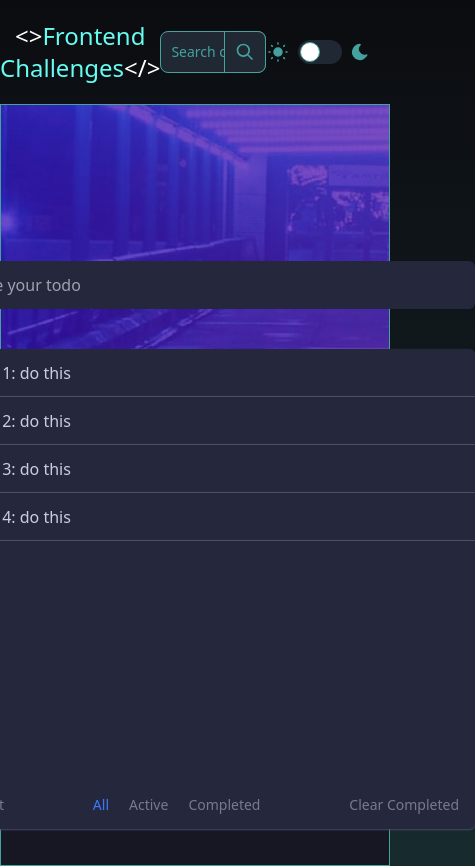
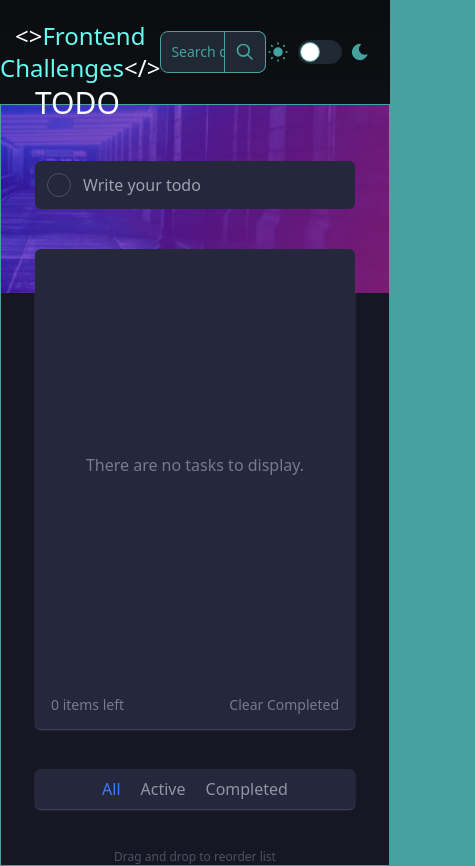
Before and after one commit to mrccord/frontend-challenges, a Next.js app: page /todo-app in a window 390 px wide. Shown: the whole page, 475 px wide, since content can reach past the window. Built offline with nearby package versions, Linux system fonts and the light colour scheme.

Commit message:
added mobile version and drag and drop

```diff
--- a/package.json
+++ b/package.json
@@ -18,6 +18,7 @@
     "next": "13.3.1",
     "postcss": "8.4.23",
     "react": "18.2.0",
+    "react-beautiful-dnd": "^13.1.1",
     "react-dom": "18.2.0",
     "tailwindcss": "3.3.1",
     "typescript": "5.0.4",
@@ -25,6 +26,7 @@
   },
   "devDependencies": {
     "@svgr/webpack": "^8.0.1",
+    "@types/react-beautiful-dnd": "^13.1.4",
     "@types/uuid": "^9.0.2",
     "prettier": "^2.8.8",
     "prettier-plugin-tailwindcss": "^0.3.0"
--- a/src/app/todo-app/components/Background.tsx
+++ b/src/app/todo-app/components/Background.tsx
@@ -6,7 +6,7 @@ type Props = {
 export default function Background({ children }: Props) {
   return (
     <div className="flex h-full flex-col bg-lt-very-light-gray bg-cover dark:bg-dt-very-dark-blue">
-      <div className="h-72 w-full bg-todo_app_bg_light bg-cover align-middle dark:bg-todo_app_bg_dark" />
+      <div className="h-72 w-full bg-todo_app_bg_light_mobile bg-cover align-middle dark:bg-todo_app_bg_dark_mobile sm:bg-todo_app_bg_light dark:sm:bg-todo_app_bg_dark" />
       {children}
     </div>
   )
--- a/src/app/todo-app/components/InputTodo.tsx
+++ b/src/app/todo-app/components/InputTodo.tsx
@@ -14,10 +14,10 @@ export default function InputTodo({ setTodo }: Props) {
     ) as HTMLInputElement
 
     const todo = elements.value
-    setTodo((prev) =>
-      prev.concat({ id: uuidv4(), title: todo, completed: false }),
-    )
-
+    setTodo((prev) => [
+      ...prev,
+      { id: uuidv4(), title: todo, completed: false },
+    ])
     ;(e.currentTarget.elements.namedItem('todo') as HTMLInputElement).value = ''
   }
   return (
--- a/src/app/todo-app/components/Todo.tsx
+++ b/src/app/todo-app/components/Todo.tsx
@@ -1,14 +1,23 @@
 import React from 'react'
 import { TTodo } from '../types/todo'
+import { Draggable } from 'react-beautiful-dnd'
 
 type Props = {
   todo: TTodo
   markAsCompleted: (id: string) => void
+  index: number
 }
 
-export default function Todo({ todo, markAsCompleted }: Props) {
+export default function Todo({ todo, markAsCompleted, index }: Props) {
   return (
-    <div className="flex h-12 w-full border-b-[1px] border-lt-very-light-grayish-blue dark:border-dt-very-dark-grayish-blue">
+    <Draggable key={todo.id} draggableId={todo.id} index={index}>
+      {(provided, snapshot) => (
+        <div
+          className="flex h-12 w-full border-b-[1px] border-lt-very-light-grayish-blue dark:border-dt-very-dark-grayish-blue"
+          {...provided.dragHandleProps}
+          {...provided.draggableProps}
+          ref={provided.innerRef}
+        >
           <div className="h-12 w-12 rounded-l-md">
             <div className="hover:via-gradient-from m-3 flex h-[26px] w-[26px] items-center justify-center rounded-full bg-lt-very-light-grayish-blue hover:bg-gradient-to-tl hover:from-todo-gradient-from hover:to-todo-gradient-to dark:bg-dt-very-dark-grayish-blue">
               <button
@@ -32,6 +41,7 @@ export default function Todo({ todo, markAsCompleted }: Props) {
               </button>
             </div>
           </div>
+
           <span className="self-center">
             {todo.completed ? (
               <del className="text-lt-light-grayish-blue dark:text-dt-dark-grayish-blue">
@@ -44,5 +54,7 @@ export default function Todo({ todo, markAsCompleted }: Props) {
             )}
           </span>
         </div>
+      )}
+    </Draggable>
   )
 }
--- a/src/app/todo-app/components/TodoActions.tsx
+++ b/src/app/todo-app/components/TodoActions.tsx
@@ -2,24 +2,15 @@ import { Dispatch, SetStateAction } from 'react'
 import { TodosStatusEnum } from '../enums/todos-status.enum'
 
 type Props = {
-  todosLeft: number
   setActive: Dispatch<SetStateAction<TodosStatusEnum>>
   active: TodosStatusEnum
-  removeAllCompletedTodos: () => void
 }
 
-export default function TodoActions({
-  todosLeft,
-  setActive,
-  active,
-  removeAllCompletedTodos,
-}: Props) {
+export default function TodoActions({ setActive, active }: Props) {
   const cssClass =
     'cursor-pointer hover:text-lt-very-dark-grayish-blue dark:hover:text-dt-light-grayish-blue-hover'
   const cssColorBase = 'text-gradient-base'
   return (
-    <section className="mt-auto flex h-12 w-full items-center justify-between self-end px-4 text-sm text-lt-dark-grayish-blue dark:text-dt-dark-grayish-blue">
-      <span>{todosLeft} items left</span>
     <div className="flex gap-5">
       <span
         onClick={() => {
@@ -52,9 +43,5 @@ export default function TodoActions({
         Completed
       </span>
     </div>
-      <span onClick={removeAllCompletedTodos} className={cssClass}>
-        Clear Completed
-      </span>
-    </section>
   )
 }
--- /dev/null
+++ b/src/app/todo-app/components/TodoFooter.tsx
@@ -0,0 +1,32 @@
+import React, { Dispatch, SetStateAction } from 'react'
+import { TodosStatusEnum } from '../enums/todos-status.enum'
+import TodoActions from './TodoActions'
+
+type Props = {
+  todosleft: number
+  removeAllCompletedTodos: () => void
+  setActive: Dispatch<SetStateAction<TodosStatusEnum>>
+  active: TodosStatusEnum
+}
+
+export default function TodoFooter({
+  todosleft,
+  removeAllCompletedTodos,
+  setActive,
+  active,
+}: Props) {
+  return (
+    <section className="mt-auto flex h-12 w-full items-center justify-between self-end px-4 text-sm text-lt-dark-grayish-blue dark:text-dt-dark-grayish-blue">
+      <span>{todosleft} items left</span>
+      <div className="hidden sm:flex">
+        <TodoActions setActive={setActive} active={active} />
+      </div>
+      <span
+        onClick={removeAllCompletedTodos}
+        className="cursor-pointer hover:text-lt-very-dark-grayish-blue dark:hover:text-dt-light-grayish-blue-hover"
+      >
+        Clear Completed
+      </span>
+    </section>
+  )
+}
--- a/src/app/todo-app/components/TodoLayout.tsx
+++ b/src/app/todo-app/components/TodoLayout.tsx
@@ -1,38 +1,10 @@
-import { v4 as uuidv4 } from 'uuid'
 import { TTodo } from '../types/todo'
 import InputTodo from './InputTodo'
 import TodoList from './TodoList'
-import { useEffect, useState } from 'react'
-
-const baseTodos: TTodo[] = [
-  {
-    id: uuidv4(),
-    title: 'todo 1: do this',
-    completed: false,
-  },
-  {
-    id: uuidv4(),
-    title: 'todo 2: do this',
-    completed: false,
-  },
-  {
-    id: uuidv4(),
-    title: 'todo 3: do this',
-    completed: false,
-  },
-  {
-    id: uuidv4(),
-    title: 'todo 4: do this',
-    completed: false,
-  },
-]
+import { useState } from 'react'
 
 export default function TodoLayout() {
   const [todos, setTodos] = useState<TTodo[]>([])
-
-  useEffect(() => {
-    setTodos(baseTodos)
-  }, [])
 
   const markAsCompleted = (id: string) => {
     setTodos((prev) =>
@@ -50,13 +22,14 @@ export default function TodoLayout() {
   }
 
   return (
-    <div className="-mt-52 flex w-[35rem] flex-col self-center  text-lt-very-light-gray">
+    <div className="-mt-52 flex w-80 flex-col self-center text-lt-very-light-gray sm:w-[35rem]">
       <h1 className="text-3xl">TODO</h1>
       <InputTodo setTodo={setTodos} />
       <TodoList
         todos={todos}
         markAsCompleted={markAsCompleted}
         removeAllCompletedTodos={removeAllCompletedTodos}
+        setTodo={setTodos}
       />
     </div>
   )
--- a/src/app/todo-app/components/TodoList.tsx
+++ b/src/app/todo-app/components/TodoList.tsx
@@ -1,19 +1,23 @@
-import { useEffect, useState } from 'react'
+import { Dispatch, SetStateAction, useEffect, useState } from 'react'
 import { TTodo } from '../types/todo'
 import Todo from './Todo'
 import TodoActions from './TodoActions'
 import { TodosStatusEnum } from '../enums/todos-status.enum'
+import { DragDropContext, DropResult, Droppable } from 'react-beautiful-dnd'
+import TodoFooter from './TodoFooter'
 
 type Props = {
   todos: TTodo[]
   markAsCompleted: (id: string) => void
   removeAllCompletedTodos: () => void
+  setTodo: Dispatch<SetStateAction<TTodo[]>>
 }
 
 export default function TodoList({
   todos = [],
   removeAllCompletedTodos,
   markAsCompleted,
+  setTodo,
 }: Props) {
   const [filteredTodos, setFilteredTodos] = useState<TTodo[]>(todos)
   const [active, setActive] = useState<TodosStatusEnum>(TodosStatusEnum.ALL)
@@ -30,22 +34,57 @@ export default function TodoList({
     }
   }, [todos, active])
 
+  const onDragEnd = (result: DropResult) => {
+    if (!result.destination) return
+    const items = Array.from(filteredTodos)
+    const [reorderedItem] = items.splice(result.source.index, 1)
+    items.splice(result.destination.index, 0, reorderedItem)
+    setTodo(items)
+  }
+
   return (
+    <>
+      <DragDropContext onDragEnd={onDragEnd}>
         <div className="mt-10 flex min-h-[30rem] max-w-full flex-col rounded-md bg-white text-lt-very-dark-grayish-blue shadow-sm shadow-lt-light-grayish-blue dark:bg-dt-very-dark-desaturated-blue dark:text-dt-light-grayish-blue dark:shadow-lt-very-dark-grayish-blue">
-      {filteredTodos.map((todo) => (
-        <Todo key={todo.id} todo={todo} markAsCompleted={markAsCompleted} />
+          <Droppable droppableId="droppable">
+            {(provided, snapshot) => (
+              <div
+                {...provided.droppableProps}
+                ref={provided.innerRef}
+                className={`${snapshot.isDraggingOver ? '' : ''}`}
+              >
+                {filteredTodos.map((todo, index) => (
+                  <Todo
+                    key={todo.id}
+                    todo={todo}
+                    markAsCompleted={markAsCompleted}
+                    index={index}
+                  />
                 ))}
+                {provided.placeholder}
+              </div>
+            )}
+          </Droppable>
+
           {!filteredTodos.length && (
             <span className="mt-auto self-center text-lt-light-grayish-blue dark:text-dt-dark-grayish-blue">
               There are no tasks to display.
             </span>
           )}
-      <TodoActions
-        todosLeft={todosleft}
+          <TodoFooter
+            todosleft={todosleft}
+            removeAllCompletedTodos={removeAllCompletedTodos}
             setActive={setActive}
             active={active}
-        removeAllCompletedTodos={removeAllCompletedTodos}
           />
         </div>
+      </DragDropContext>
+      <div className="mx-w-full mt-10 flex h-10 items-center justify-center rounded-md bg-white text-lt-dark-grayish-blue shadow-sm shadow-lt-light-grayish-blue dark:bg-dt-very-dark-desaturated-blue dark:shadow-lt-very-dark-grayish-blue sm:hidden">
+        <TodoActions setActive={setActive} active={active} />
+      </div>
+      <h2 className="mt-10 self-center text-xs text-lt-dark-grayish-blue dark:text-dt-very-dark-grayish-blue">
+        Drag and drop to reorder list
+      </h2>
+    </>
   )
 }
```
Also changed, not shown: 1 other file (tests, documents, lock files or other folders). Lines whose indentation alone changed are shown as unchanged.
